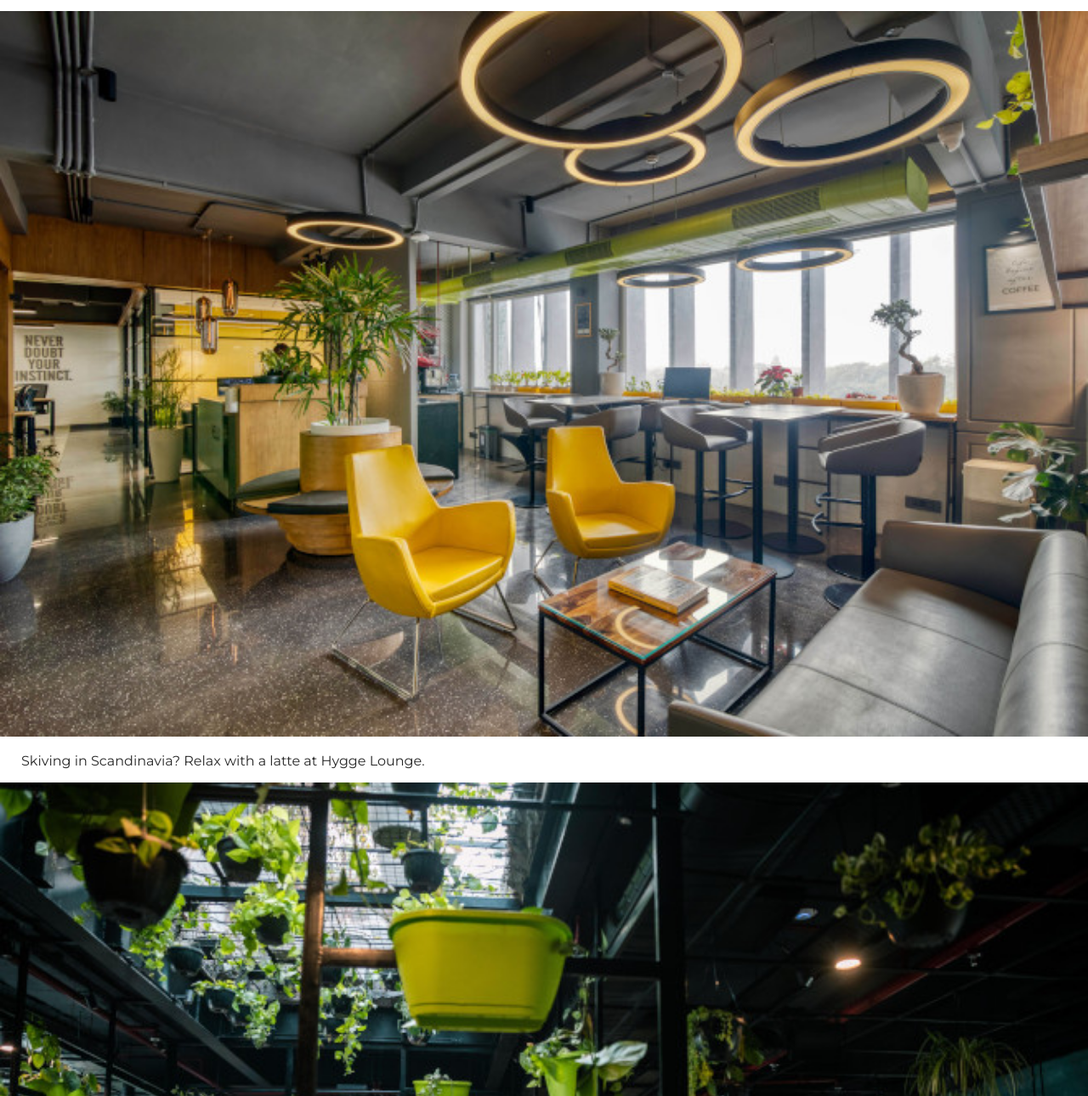
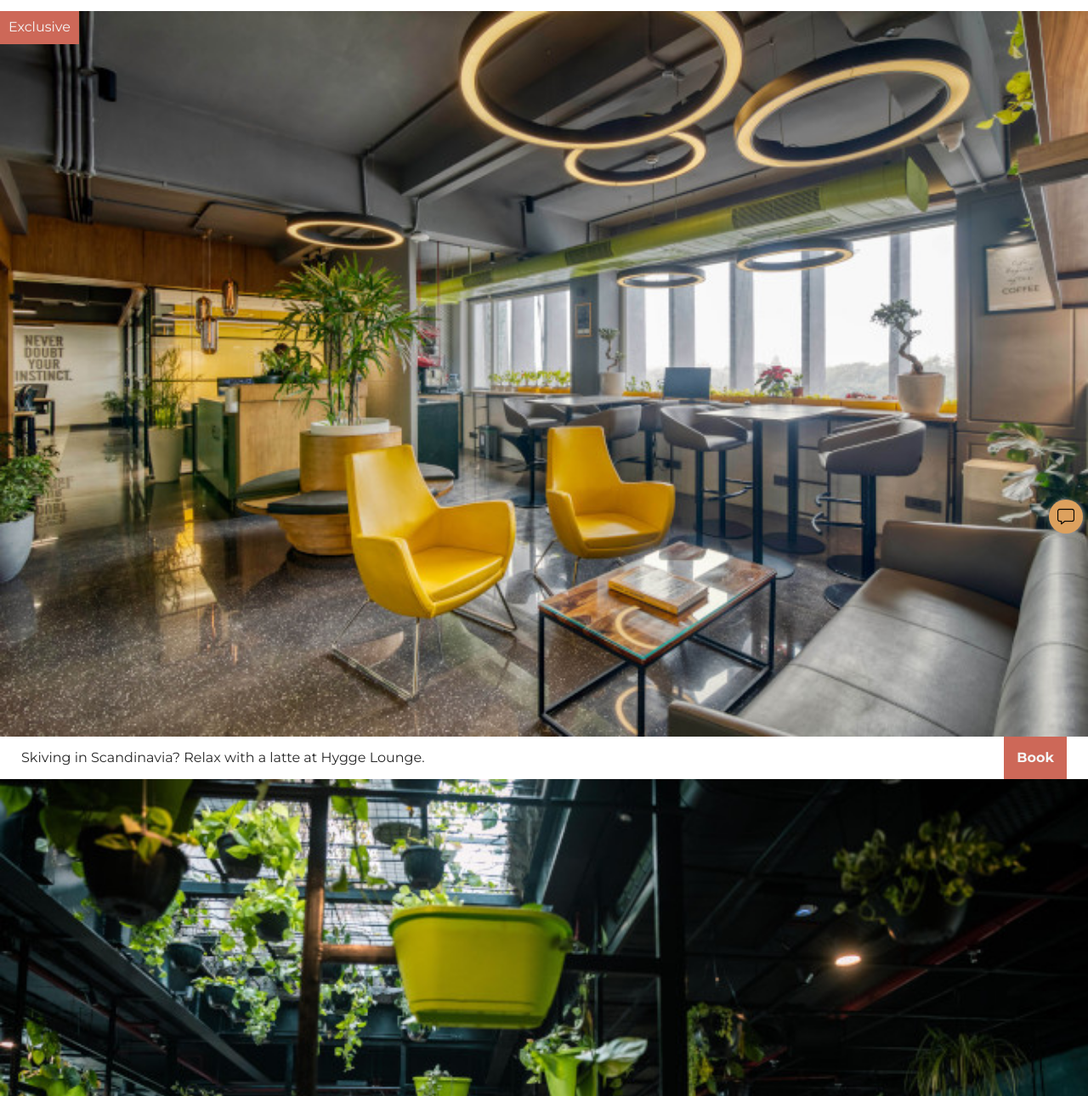
Before and after one commit to suespencer/19-CSS-Coworking, a plain HTML site: page index.html in a window 1280 px wide. Shown: the part 166-1456 px from the top of the page at 85% size. Drawn offline with nearby package versions, Linux system fonts and the light colour scheme.

Commit message:
Chatbox done

```diff
--- a/index.css
+++ b/index.css
@@ -1,10 +1,9 @@
 body {
   margin: 0;
   padding: 0;
-    font-family: 'Montserrat', sans-serif;
-    color: #282828 ;
+  font-family: "Montserrat", sans-serif;
+  color: #282828;
 }
-
 
 header {
   margin: 0;
@@ -21,10 +20,13 @@ ul {
   gap: 10px;
 }
 
+.align-right {
+  margin-left: auto;
+}
+
 li {
   cursor: pointer;
 }
-
 
 .logo {
   color: whitesmoke;
@@ -44,8 +46,59 @@ h1 {
 
 .caption {
   margin: 0 25px;
+  display: flex;
+  justify-content: space-between;
+  gap:20px;
+
+
 }
 
 .item-img {
   width: 100%;
+  margin-bottom: 0;
+  display: block;
+
 }
+
+.item {
+  position: relative;
+}
+
+.img-banner {
+  position: absolute;
+  top: 0;
+  left: 0;
+  background-color: #cd6858;
+  color: whitesmoke;
+  padding: 10px;
+}
+
+button {
+    border: none;
+    background-color: #cd6858;
+    color: whitesmoke;
+    padding: 10px 15px;
+    font-weight:700;
+    cursor: pointer;
+    height: 50px;
+    align-self: center;
+
+}
+
+.chatbox-bg {
+    background-color: #dda15e;
+    width: 40px;
+    height: 40px;
+    border-radius: 50%;
+    cursor: pointer;
+    box-shadow: 1px 1px 5px #999;
+    display: flex;
+    position: fixed;
+    bottom: 6px;
+    right:6px;
+}
+
+.chatbox-img {
+    width: 50%;
+    margin: auto;
+}
--- a/index.html
+++ b/index.html
@@ -30,8 +30,12 @@
 
 			<section class="item">
 				<img src="images/hygge.jpg" class="item-img" alt="A smart coworking space">
+				<div class="img-banner">
+					Exclusive
+				</div>
 				<div class="caption">
 					<p>Skiving in Scandinavia? Relax with a latte at Hygge Lounge.</p>
+					<button>Book</button>
 				</div>
 			</section>
 
@@ -39,6 +43,7 @@
 				<img src="images/sky-garden.jpg" class="item-img" alt="A coworking space with plants">
 				<div class="caption">
 					<p>Bored in Barcelona? Take a siesta at the Sky Garden.</p>
+					<button>Book</button>
 				</div>
 			</section>
 
@@ -46,9 +51,13 @@
 				<img src="images/generator.jpg" class="item-img" alt="A comfortable coworking space">
 				<div class="caption">
 					<p>Relaxing in Rio? Take some downtime at the Generator Hub.</p>
+					<button>Book</button>
 				</div>
 			</section>
 
 		</main>
+		<div class="chatbox-bg">
+			<img src="images/message.png" class="chatbox-img" alt="chatbox">
+		</div>
 	</body>
 </html>
```
Also changed, not shown: images/message.png (added). Lines whose indentation alone changed are shown as unchanged.
